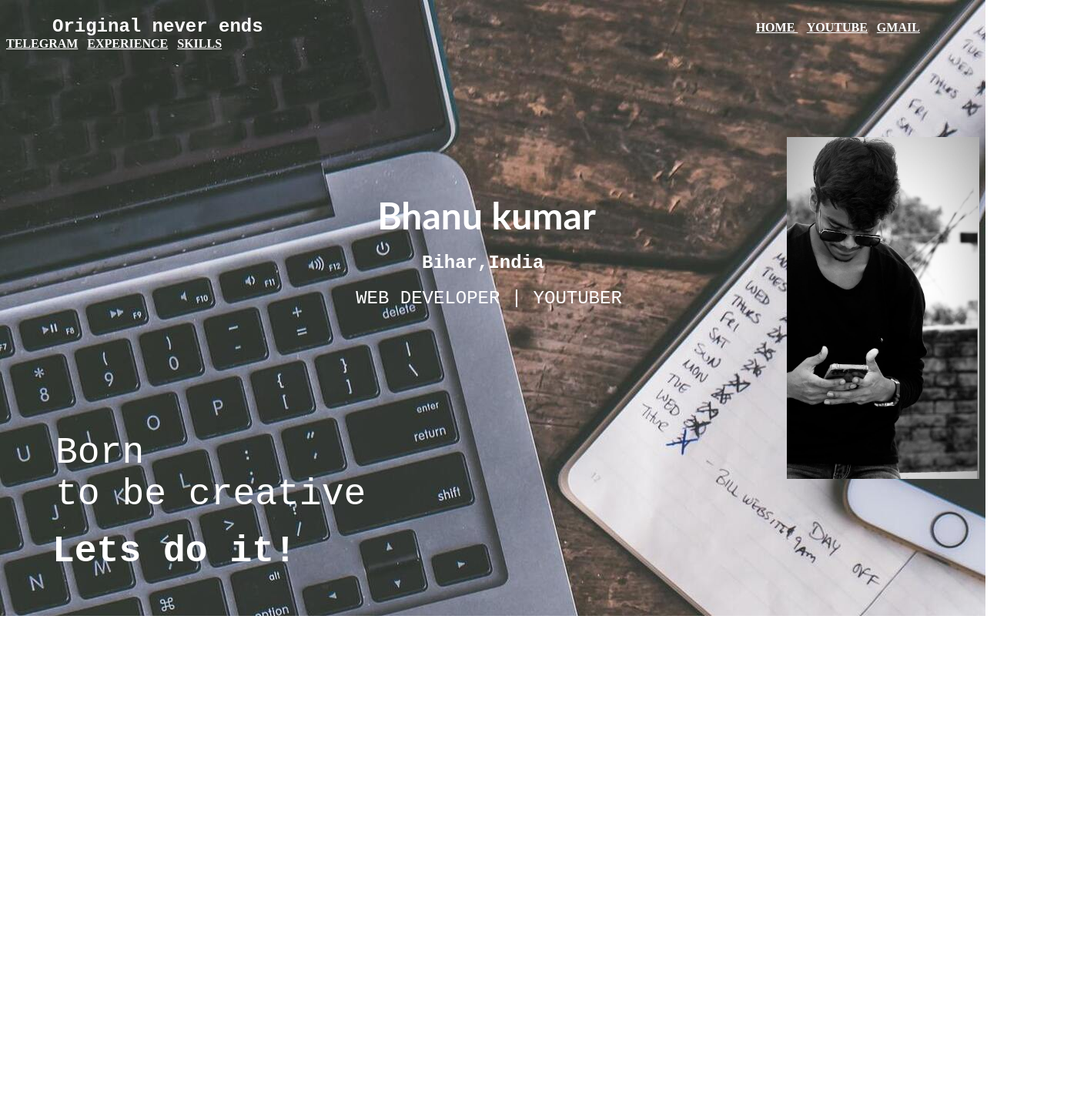
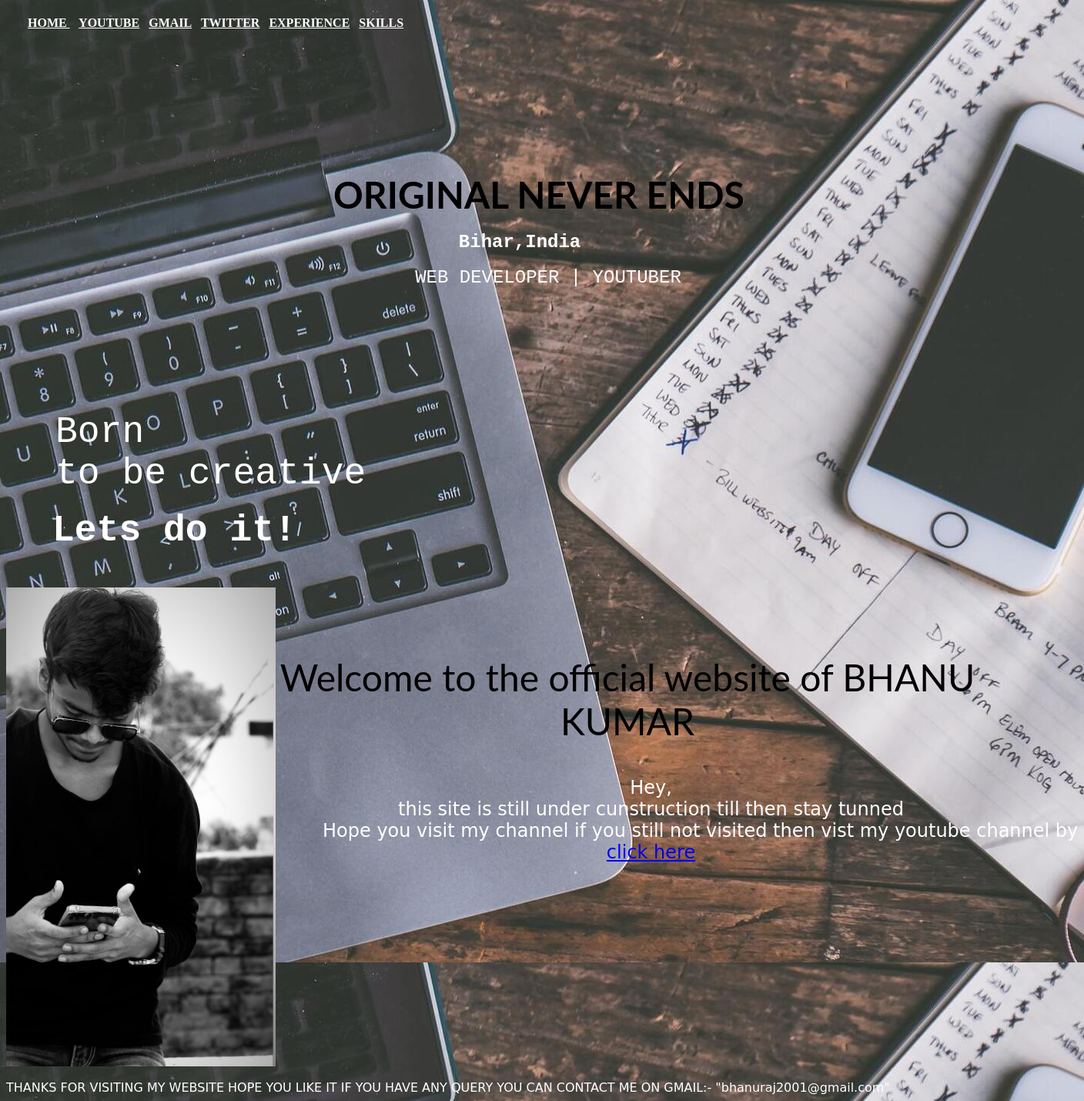
Before and after one commit to Bhanu2741/originalneverends.github.io, a plain HTML site: page index.html/index.html in a window 1280 px wide. Shown: the whole page at 77% size, 1408 px wide, since content can reach past the window. Before the commit the page ends 800 px from the top, so only its background shows below. Drawn offline with Linux system fonts and the light colour scheme.

Commit message:
original never ends website

```diff
--- a/index.html/index.html
+++ b/index.html/index.html
@@ -8,20 +8,12 @@
   <title>Original never ends</title>
 
   <h4>
-    &nbsp;&nbsp;&nbsp;&nbsp;&nbsp;&nbsp;&nbsp;&nbsp;&nbsp;&nbsp;&nbsp;&nbsp;&nbsp;&nbsp;
-  <font face="Courier New"size="5" color="white">  Original never ends</font>
-
-  &nbsp;&nbsp;&nbsp;&nbsp;&nbsp;&nbsp;&nbsp;&nbsp;&nbsp;&nbsp;&nbsp;&nbsp;&nbsp;&nbsp;&nbsp;&nbsp;&nbsp;&nbsp;&nbsp;&nbsp;&nbsp;&nbsp;&nbsp;&nbsp;&nbsp;&nbsp;&nbsp;&nbsp;
-  &nbsp;&nbsp;&nbsp;&nbsp;&nbsp;&nbsp;&nbsp;&nbsp;&nbsp;&nbsp;&nbsp;&nbsp;&nbsp;&nbsp;&nbsp;&nbsp;&nbsp;&nbsp;&nbsp;&nbsp;&nbsp;&nbsp;&nbsp;&nbsp;&nbsp;&nbsp;&nbsp;&nbsp;
-  &nbsp;&nbsp;&nbsp;&nbsp;&nbsp;&nbsp;&nbsp;&nbsp;&nbsp;&nbsp;&nbsp;&nbsp;&nbsp;&nbsp;&nbsp;&nbsp;&nbsp;&nbsp;&nbsp;&nbsp;&nbsp;&nbsp;&nbsp;&nbsp;&nbsp;&nbsp;&nbsp;&nbsp;
-  &nbsp;&nbsp;&nbsp;&nbsp;&nbsp;&nbsp;&nbsp;&nbsp;&nbsp;&nbsp;&nbsp;&nbsp;&nbsp;&nbsp;&nbsp;&nbsp;&nbsp;&nbsp;&nbsp;&nbsp;&nbsp;&nbsp;&nbsp;&nbsp;&nbsp;&nbsp;&nbsp;&nbsp;
-  &nbsp;&nbsp;&nbsp;&nbsp;&nbsp;&nbsp;&nbsp;&nbsp;&nbsp;&nbsp;&nbsp;&nbsp;&nbsp;&nbsp;&nbsp;&nbsp;&nbsp;&nbsp;&nbsp;&nbsp;&nbsp;&nbsp;&nbsp;&nbsp;&nbsp;&nbsp;&nbsp;&nbsp;
-  &nbsp;&nbsp;&nbsp;&nbsp;&nbsp;&nbsp;&nbsp;&nbsp;&nbsp;&nbsp;&nbsp;&nbsp;&nbsp;
+    &nbsp;&nbsp;&nbsp;&nbsp;&nbsp;&nbsp;
 
   <a href="http://127.0.0.1:5500/index.html#"style="color:white">HOME </a>&nbsp;&nbsp;
   <a href="https://www.youtube.com/channel/UCveT4pNCHaA9S6UKFg4spoA"style="color:white">YOUTUBE</a>&nbsp;&nbsp;
   <a href="https://mail.google.com/mail/u/0/?tab=rm&ogbl#inbox"style="color:white">GMAIL</a>&nbsp;&nbsp;
-  <a href="https://web.telegram.org/#/im"style="color:white">TELEGRAM</a>&nbsp;&nbsp;
+  <a href="https://twitter.com/Bhanuk27"style="color:white">TWITTER</a>&nbsp;&nbsp;
   <a href="#"style="color:white">EXPERIENCE</a>&nbsp;&nbsp;
   <a href="#"style="color:white">SKILLS</a>&nbsp;&nbsp;
   </h4>
@@ -31,26 +23,23 @@
   <br>&nbsp;&nbsp;&nbsp;&nbsp;&nbsp;&nbsp;
   <br>
 
-    <img src="ea79f1e4-9a57-4c4a-b1fb-934903062546.jpeg"align="right" width="250"  alt="">
-
 
       <h2 align="center"><br><br>
 
-    &nbsp;&nbsp;&nbsp;&nbsp;&nbsp;&nbsp;&nbsp;&nbsp;&nbsp;&nbsp;&nbsp;&nbsp;&nbsp;&nbsp;&nbsp;&nbsp;&nbsp;&nbsp;
-    &nbsp;&nbsp;&nbsp;&nbsp;&nbsp;&nbsp;&nbsp;&nbsp;&nbsp;&nbsp;&nbsp;&nbsp;&nbsp;&nbsp;&nbsp;&nbsp;&nbsp;&nbsp;&nbsp;
-    <font face="lato"size="10" color="white"> Bhanu kumar </font>
+    &nbsp;&nbsp;&nbsp;&nbsp;&nbsp;&nbsp;&nbsp;&nbsp;&nbsp;
+    &nbsp;&nbsp;&nbsp;&nbsp;&nbsp;&nbsp;&nbsp;&nbsp;&nbsp;
+    <font face="lato"size="10" color="Black">ORIGINAL NEVER ENDS </font>
         </h2>
 
       <h3 align="center">
-    &nbsp;&nbsp;&nbsp;&nbsp;&nbsp;&nbsp;&nbsp;&nbsp;&nbsp;&nbsp;&nbsp;&nbsp;&nbsp;&nbsp;&nbsp;&nbsp;&nbsp;&nbsp;&nbsp;&nbsp;&nbsp;&nbsp;&nbsp;
-    &nbsp;&nbsp;&nbsp;&nbsp;&nbsp;&nbsp;&nbsp;&nbsp;&nbsp;&nbsp;&nbsp;&nbsp;&nbsp;&nbsp;&nbsp;&nbsp;&nbsp;&nbsp;&nbsp;&nbsp;&nbsp;&nbsp;&nbsp;
+    &nbsp;&nbsp;&nbsp;&nbsp;&nbsp;&nbsp;&nbsp;&nbsp;&nbsp;&nbsp;&nbsp;&nbsp;&nbsp;&nbsp;
     <font face="Courier New"size="5" color="white">  Bihar,India </font>
        </h3>
       <p align="center">
 
-    &nbsp;&nbsp;&nbsp;&nbsp;&nbsp;&nbsp;&nbsp;&nbsp;&nbsp;&nbsp;&nbsp;&nbsp;&nbsp;&nbsp;&nbsp;&nbsp;&nbsp;&nbsp;&nbsp;
-    &nbsp;&nbsp;&nbsp;&nbsp;&nbsp;&nbsp;&nbsp;&nbsp;&nbsp;&nbsp;&nbsp;&nbsp;&nbsp;&nbsp;&nbsp;&nbsp;&nbsp;&nbsp;&nbsp;
-    &nbsp;&nbsp;&nbsp;&nbsp;&nbsp;&nbsp;&nbsp;&nbsp;&nbsp;&nbsp;&nbsp;&nbsp;&nbsp;&nbsp;&nbsp;&nbsp;&nbsp;&nbsp;&nbsp;
+    &nbsp;&nbsp;&nbsp;&nbsp;&nbsp;&nbsp;&nbsp;&nbsp;&nbsp;&nbsp;
+    &nbsp;&nbsp;&nbsp;&nbsp;&nbsp;&nbsp;&nbsp;&nbsp;&nbsp;
+    &nbsp;&nbsp;&nbsp;&nbsp;&nbsp;&nbsp;&nbsp;&nbsp;&nbsp;&nbsp;&nbsp;&nbsp;&nbsp;&nbsp;
     <font face="Courier New"size="5" color="white">  WEB DEVELOPER | YOUTUBER </font>
        </p>
 
@@ -70,15 +59,42 @@
       &nbsp;&nbsp;&nbsp;&nbsp;&nbsp;&nbsp;&nbsp;&nbsp;&nbsp;
       <font face="Courier New"size="15" color="white">  Lets do it!</font>
 
+      &nbsp;&nbsp;&nbsp;&nbsp;&nbsp;&nbsp;&nbsp;&nbsp;&nbsp;&nbsp;&nbsp;&nbsp;&nbsp;&nbsp;&nbsp;&nbsp;&nbsp;&nbsp;&nbsp;
+      &nbsp;&nbsp;&nbsp;&nbsp;&nbsp;&nbsp;&nbsp;&nbsp;&nbsp;&nbsp;&nbsp;&nbsp;&nbsp;&nbsp;&nbsp;&nbsp;&nbsp;&nbsp;&nbsp;
+      &nbsp;&nbsp;&nbsp;&nbsp;&nbsp;&nbsp;&nbsp;&nbsp;&nbsp;&nbsp;&nbsp;&nbsp;&nbsp;&nbsp;&nbsp;&nbsp;&nbsp;&nbsp;&nbsp;
+      &nbsp;&nbsp;&nbsp;&nbsp;&nbsp;&nbsp;&nbsp;&nbsp;&nbsp;&nbsp;&nbsp;&nbsp;&nbsp;&nbsp;&nbsp;&nbsp;&nbsp;&nbsp;&nbsp;
+      &nbsp;&nbsp;&nbsp;&nbsp;&nbsp;&nbsp;&nbsp;&nbsp;&nbsp;&nbsp;&nbsp;&nbsp;&nbsp;&nbsp;&nbsp;&nbsp;&nbsp;&nbsp;&nbsp;
+      &nbsp;&nbsp;&nbsp;&nbsp;&nbsp;&nbsp;&nbsp;&nbsp;&nbsp;&nbsp;&nbsp;&nbsp;&nbsp;&nbsp;&nbsp;&nbsp;&nbsp;&nbsp;&nbsp;
+      &nbsp;&nbsp;&nbsp;&nbsp;&nbsp;&nbsp;&nbsp;&nbsp;&nbsp;&nbsp;&nbsp;&nbsp;&nbsp;&nbsp;&nbsp;&nbsp;&nbsp;&nbsp;&nbsp;
+      &nbsp;&nbsp;&nbsp;&nbsp;&nbsp;&nbsp;&nbsp;&nbsp;&nbsp;&nbsp;&nbsp;&nbsp;&nbsp;&nbsp;&nbsp;&nbsp;&nbsp;&nbsp;&nbsp;
+      &nbsp;&nbsp;&nbsp;&nbsp;&nbsp;&nbsp;&nbsp;&nbsp;&nbsp;&nbsp;&nbsp;&nbsp;&nbsp;&nbsp;&nbsp;&nbsp;&nbsp;&nbsp;&nbsp;
+
     </h2>
 
 </head>
 <body background="pexels-jessica-lewis-583846.jpg">
 
 
+  <img src="ea79f1e4-9a57-4c4a-b1fb-934903062546.jpeg"align="left" width="350"  alt="">
+  <BR></BR>
+  <BR></BR>
+   <p align="center">
+     <font face="lato"color="black"size="7"> Welcome to the official website of BHANU KUMAR</font>
+    </p>
+    <pre align="center">
+      <font face="cursive"color="white"size="5">
+        Hey,
+        this site is still under cunstruction till then stay tunned
+        Hope you visit my channel if you still not visited then vist my youtube channel by
+        <a href="https://www.youtube.com/channel/UCveT4pNCHaA9S6UKFg4spoA">click here</a>
 
-
-
+         </font>
+    </pre>
+    <br><br><br><br><br><br><br><br><br><br>&nbsp;&nbsp;&nbsp;
+  <footer>
+    <font face="cursive"color="white"size="3">THANKS FOR VISITING MY WEBSITE HOPE YOU LIKE IT IF YOU HAVE ANY QUERY YOU CAN CONTACT ME ON
+      GMAIL:- "bhanuraj2001@gmail.com"</font>
+  </footer>
 
 </body>
 
```
